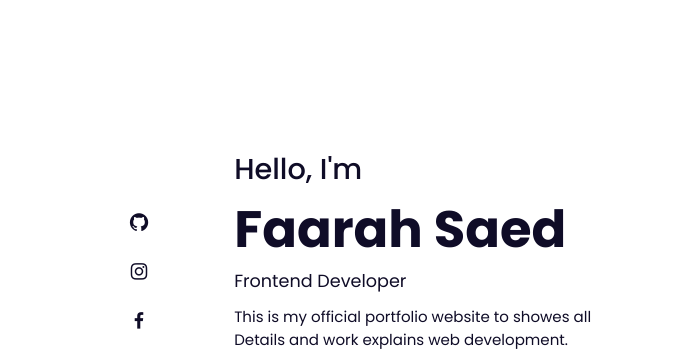
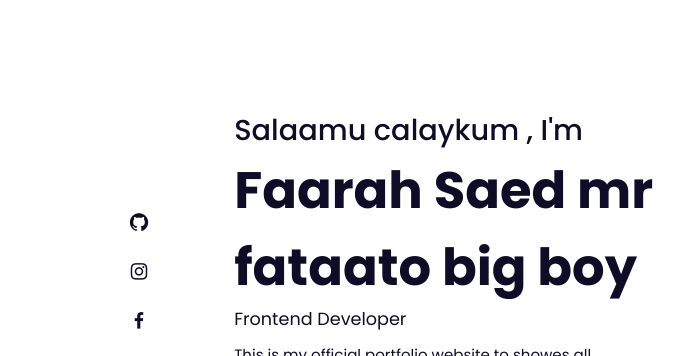
Before and after one commit to faarahtallman/my_potifolio, a plain HTML site: page index.html in a window 1280 px wide. Shown: the part 119-475 px from the top of the page, 0-696 px from the left. Drawn offline with nearby package versions, Linux system fonts and the light colour scheme; grey boxes are pictures that could not be loaded.

Commit message:
change faarah name to fataato

```diff
--- a/index.html
+++ b/index.html
@@ -39,8 +39,8 @@
     </div>                          <!--This is my official portfolio website to showes all
        faarah saed Details and work explains web development-->
     <div class="home-text">
-        <span>Hello, I'm</span>
-        <h1>Faarah Saed</h1>
+        <span>Salaamu calaykum , I'm</span>
+        <h1>Faarah Saed mr fataato big boy </h1>
         <h2>Frontend Developer</h2>
         <p>This is my official portfolio website to showes all <br>Details and work explains web development.  </p>
         <a href="#contact" class="btn">Download CV</a>
```
